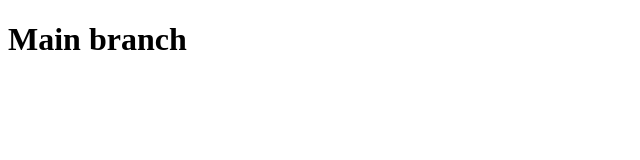
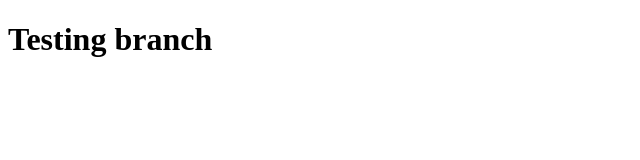
Before and after one commit to mikbrazh/test-branches-repo, a plain HTML site: page index.html in a window 1280 px wide. Shown: the whole page, without its empty margins (0-640 px from the left). Drawn offline with Linux system fonts and the light colour scheme.

Commit message:
testing commit

```diff
--- a/index.html
+++ b/index.html
@@ -6,6 +6,6 @@
   <title>Document</title>
 </head>
 <body>
-  <h1>Main branch</h1>
+  <h1>Testing branch</h1>
 </body>
 </html>
```
